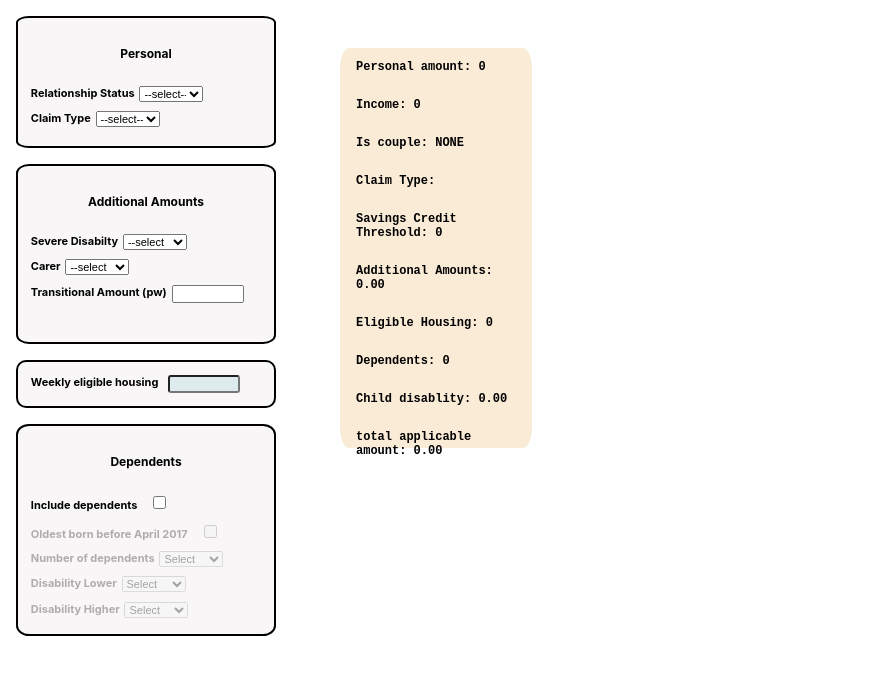
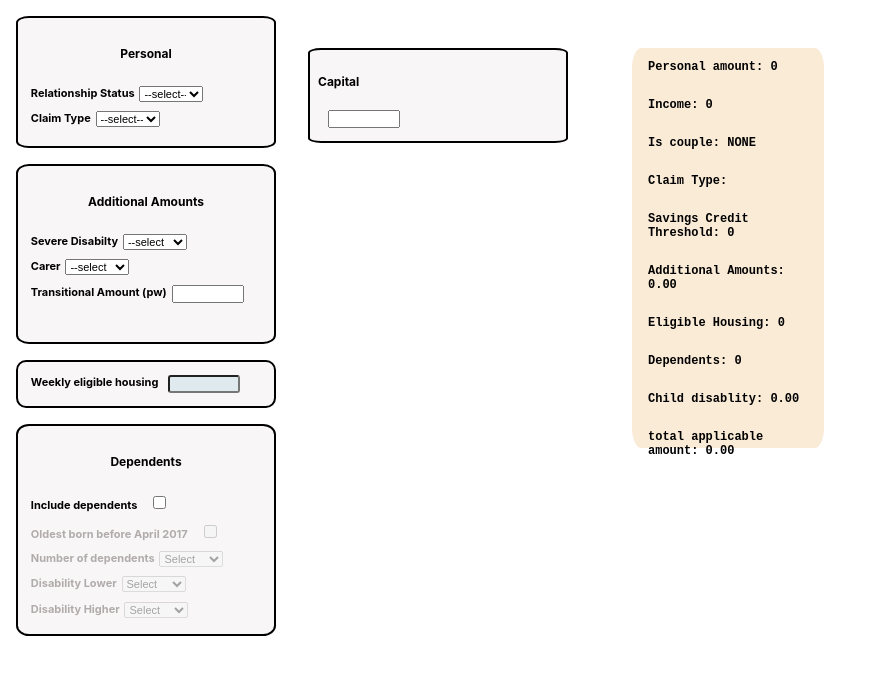
Before and after one commit to dnlstronge/pccalc, a React (Create React App) app: page / in a window 1280 px wide. Shown: the top 674 px of the page, without its empty margins (0-871 px from the left). Built offline with nearby package versions, Linux system fonts and the light colour scheme.

Commit message:
[x] - template for savings done [] - need to wrok on the remainder logic etc

```diff
--- /dev/null
+++ b/src/Components/Capital/Capital.js
@@ -0,0 +1,27 @@
+import React, {Fragment, useState, useEffect} from "react";
+import classes from "./Capital.module.css"
+
+const Capital = (props) => {
+
+    /*Tariff income and capital logic to follow */
+
+    const [capital, setCapital] = useState(0);
+    const [tariff, setTariff] = useState(0)
+    const handleCapital = (e) => {
+    if(Number(e.target.value) < 10000) { return setCapital(Number(e.target.value))}
+
+
+    }
+
+    return (
+        <Fragment>
+            <div className={classes.container}>
+                <h4>Capital</h4>
+                <label className={classes.label}>
+                    <input className={classes.input} onChange={handleCapital} type="number"/>
+                </label>
+            </div>
+        </Fragment>
+    )
+}
+export default Capital;
--- /dev/null
+++ b/src/Components/Capital/Capital.module.css
@@ -0,0 +1,37 @@
+.container {
+    font-size: 12px;
+    font-weight: bold;
+    display: flex;
+    flex-direction: column;
+    width: 15rem;
+    height: auto;
+    margin: 1rem;
+    margin-top: 3rem;
+    padding: 0.5rem;
+    background: rgb(248, 246, 246);
+    border-radius: 5%;
+    border: 2px solid black;
+}
+
+.heading {
+    font-size: 12px;
+    font-weight: bold;
+    text-align: center;
+}
+
+.label {
+
+    font-size: 11px;
+    font-weight: bold;
+    display: flex;
+    flex-direction: row;
+    margin: 0.3rem;
+}
+
+.input {
+    font-size: 11px;
+    display: flex;
+    margin-left: 0.3rem;
+    height: auto;
+    width: 4rem;
+}
--- a/src/Components/Main/Main.js
+++ b/src/Components/Main/Main.js
@@ -5,6 +5,7 @@ import Children from "../Children/Children";
 import PA from "../PA/PA";
 import classes from "./Main.module.css";
 import elements from "../ApplicableAmounts/AA"
+import Capital from "../Capital/Capital"
 
 const PC_REDUCER = (state, action) => {
 
@@ -140,6 +141,9 @@ const Main = (props) => {
           <Housing updateAction={dispatchReducer} />
           <Children updateAction={dispatchReducer}/>
         </section>
+        <section>
+          <Capital/>
+        </section>
 
         {/* State value display: */}
 
```
